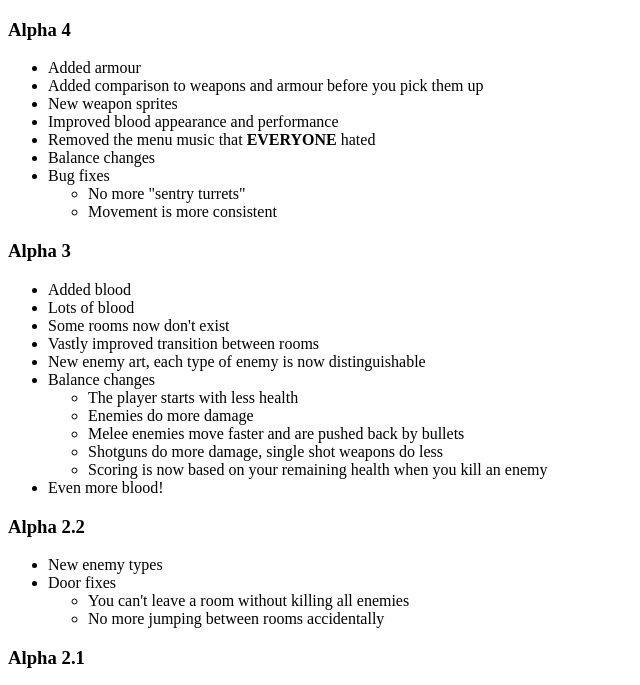
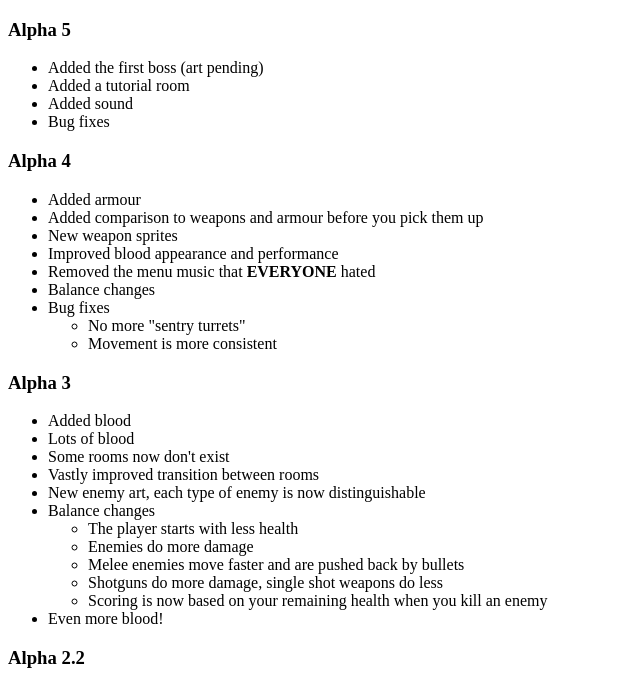
Before and after one commit to studio-scur/studio-scur.github.io, a plain HTML site: page changelog/index.html in a window 1280 px wide. Shown: the top 685 px of the page, without its empty margins (0-640 px from the left). Drawn offline with Linux system fonts and the light colour scheme.

Commit message:
Released alpha 5

```diff
--- a/changelog/index.html
+++ b/changelog/index.html
@@ -5,6 +5,14 @@
 		<title>Studio Scur | The Tower | Changelog</title>
 	</head>
 	<body id="changelog" onload="">
+		<h3>Alpha 5</h3>
+		<ul>
+		<li>Added the first boss (art pending)</li>
+		<li>Added a tutorial room</li>
+		<li>Added sound</li>
+		<li>Bug fixes</li>
+		</ul>
+
 		<h3>Alpha 4</h3>
 		<ul>
 		<li>Added armour</li>
```
Also changed, not shown: index.html (+2 -4 lines), 1 other file.
